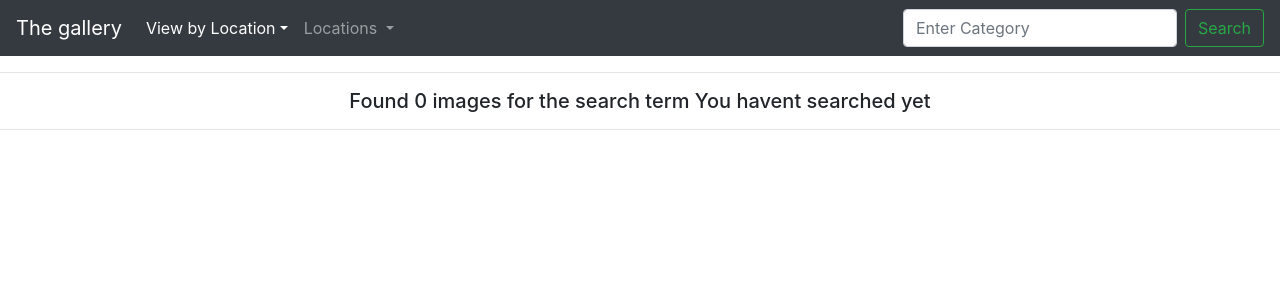
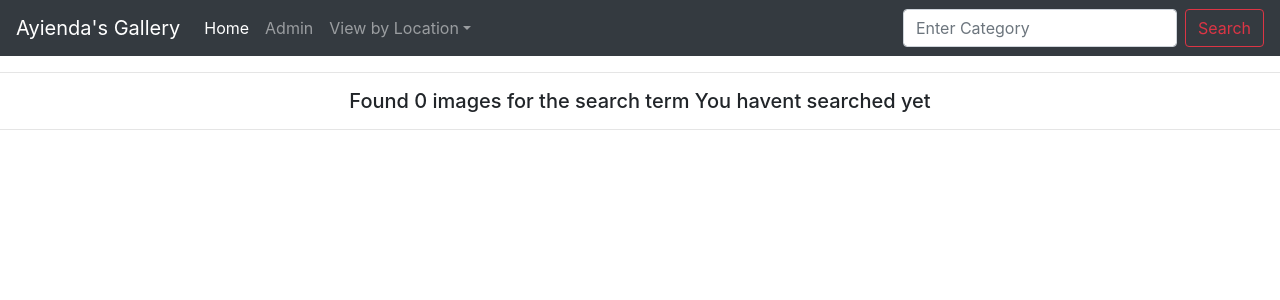
Before and after one commit to Gesare/Galerie, a Django app: page /search/ in a window 1280 px wide. Shown: the top 300 px of the page. Run offline with Django 3.2, Linux system fonts and the light colour scheme; some libraries are stand-ins or nearby versions.

Commit message:
Modified Navbar

```diff
--- a/collection/templates/navbar.html
+++ b/collection/templates/navbar.html
@@ -6,7 +6,7 @@
 </head>
 <body>
     <nav class="navbar navbar-expand-lg navbar-dark bg-dark">
-        <a class="navbar-brand" href="/">The gallery</a>
+        <a class="navbar-brand" href="/">Ayienda's Gallery</a>
         <button class="navbar-toggler" type="button" data-toggle="collapse" data-target="#navbarSupportedContent" aria-controls="navbarSupportedContent" aria-expanded="false" aria-label="Toggle navigation">
         <span class="navbar-toggler-icon"></span>
         </button>
@@ -14,24 +14,22 @@
         <div class="collapse navbar-collapse" id="navbarSupportedContent">
             <ul class="navbar-nav mr-auto">
                 <li class="nav-item active">
-                   <a class="nav-link dropdown-toggle" data-toggle="dropdown" href="#" role="button" aria-haspopup="true" aria-expanded="false">View by Location</a>
+                    <a class="nav-item nav-link" href="/"> Home </a>
                 </li>
-
-
                 <li class="nav-item dropdown">
-                    <a class="nav-link dropdown-toggle" href="/" id="navbarDropdown" role="button" data-toggle="dropdown" aria-haspopup="true" aria-expanded="false">
-                        Locations
-                    </a>
-                    <div class="dropdown-menu" aria-labelledby="navbarDropdown">
-                        {%for location in image_locations%}
-                        <a class="dropdown-item" href="/location/{{location.id}}">{{location.pic_location}}</a>
-                        {% endfor %}
-                    </div>
+                    <a class="nav-item nav-link" href="/admin/auth/user/add"> Admin</a>
                 </li>
+                 <li class="nav-item dropdown">
+                            <a class="nav-link dropdown-toggle" data-toggle="dropdown" href="#" role="button" aria-haspopup="true" aria-expanded="false">View by Location</a>
+                            <div class="dropdown-menu">
+                                {% for location in locations %}
+                                    <a class="dropdown-item" href="{% url 'location' loc=location.loc %}"><p>{{location.loc}}</p></a>
+                                {% endfor %}
+                     </li>
             </ul>
             <form class="form-inline my-2 my-md-0" method="get" action="{% url 'search_image' %}">
                 <input class="form-control mr-sm-2 ml-0" type="search" placeholder="Enter Category" aria-label="Search" name="category">
-                <button class="btn btn-outline-success my-2 my-sm-0" type="submit">Search</button>
+                <button class="btn btn-outline-danger my-2 my-sm-0" type="submit">Search</button>
             </form>
         </div>
     </nav>
```
Also changed, not shown: media/uploads/food5.jpeg (added), media/uploads/food6.jpeg (added), media/uploads/shoe1.jpeg (added), media/uploads/shoe3.jpeg (added), media/uploads/shoe4.jpeg (added), media/uploads/shoe5.jpeg (added), media/uploads/shoe6.jpeg (added).
